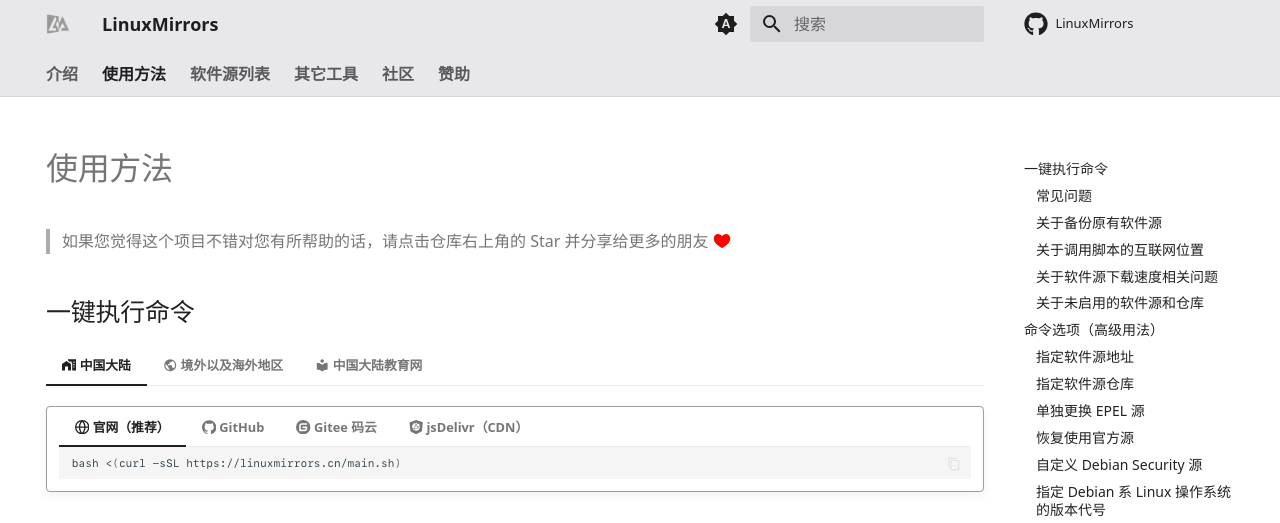
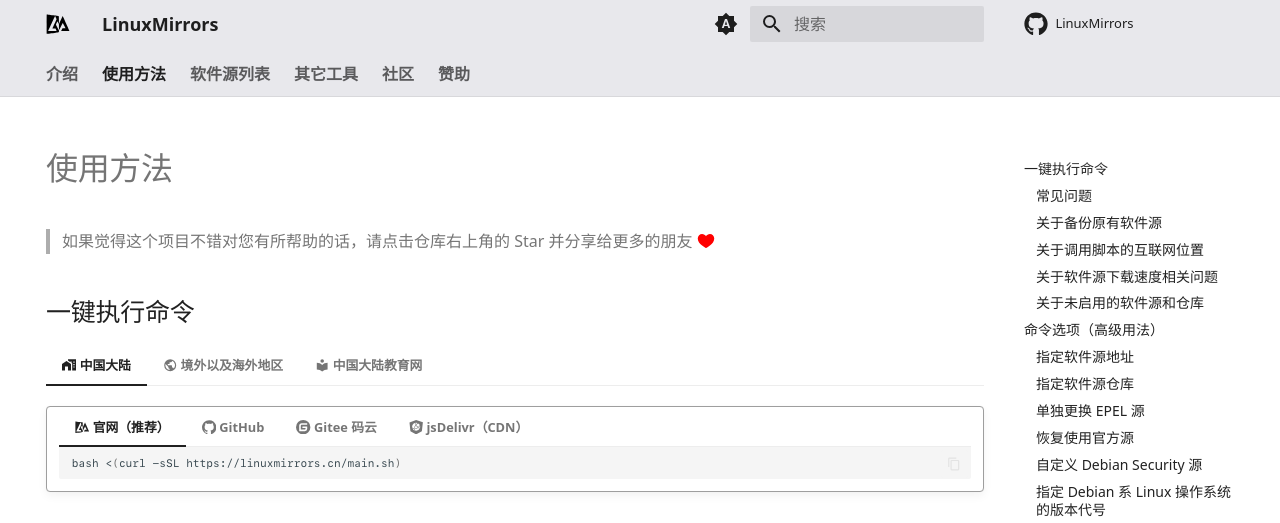
Before and after one commit to SuperManito/LinuxMirrors, an MkDocs documentation site: the page built from docs/use/index.md, in a window 1280 px wide. Shown: the top 523 px of the page. Built offline with MkDocs 1.6.1 and Material for MkDocs 9.7.7, drawn with Linux system fonts in a browser that asks for light colours; a script that is not in the unit is left out; comment, search, counter and statistics services are not loaded.

Commit message:
更新文档

```diff
--- a/docs/stylesheets/extra.css
+++ b/docs/stylesheets/extra.css
@@ -22,6 +22,14 @@
 
 [data-md-color-scheme='slate'] .md-tabs {
     background-color: hsla(var(--md-hue), 15%, 9%, 0.33);
+}
+
+[data-md-color-scheme="default"] .md-logo img {
+    content: url(/assets/images/brand/svg/logo-light.svg);
+}
+
+[data-md-color-scheme="slate"] .md-logo img {
+    content: url(/assets/images/brand/svg/logo-dark.svg);
 }
 
 @font-face {
--- a/docs/use/index.md
+++ b/docs/use/index.md
@@ -4,7 +4,7 @@
   - footer
 ---
 
-> 如果您觉得这个项目不错对您有所帮助的话，请点击仓库右上角的 Star 并分享给更多的朋友 :octicons-heart-fill-24:{ .heart style="color: red" }
+> 如果觉得这个项目不错对您有所帮助的话，请点击仓库右上角的 Star 并分享给更多的朋友 :octicons-heart-fill-24:{ .heart style="color: red" }
 
 ## 一键执行命令
 
--- a/mkdocs.yml
+++ b/mkdocs.yml
@@ -14,7 +14,7 @@
   - stylesheets/extra.css
 
 theme:
-  logo: assets/images/logo.png
+  logo: assets/images/brand/svg/logo-light.svg
   name: material
   custom_dir: docs/theme
   language: zh
--- a/requirements.txt
+++ b/requirements.txt
@@ -1,3 +1,3 @@
-mkdocs-material==9.6.9
+mkdocs-material==9.6.10
 mkdocs-glightbox==0.4.0
 mkdocs-exclude-search==0.6.6
```
Also changed, not shown: other parts of docs/use/index.md (+3 -3 lines), README.md (+1 -1 lines), docs/other/index.md (+2 -2 lines), docs/assets/images/brand/svg/1.svg (added), docs/assets/images/brand/svg/2.svg (added), docs/assets/images/brand/svg/3.svg (added), docs/assets/images/brand/svg/logo-dark.svg (added), docs/assets/images/brand/svg/logo-light.svg (added), docs/theme/linuxmirrors.svg (added).
